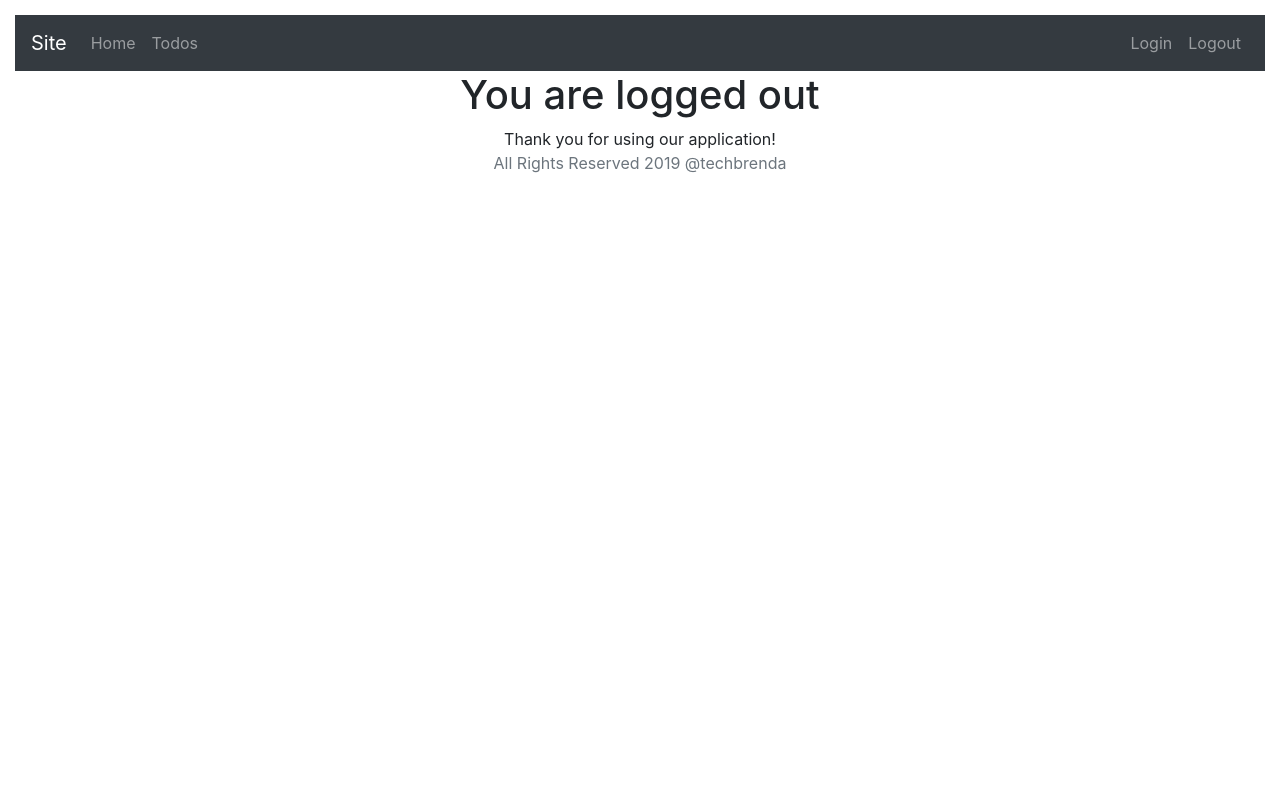
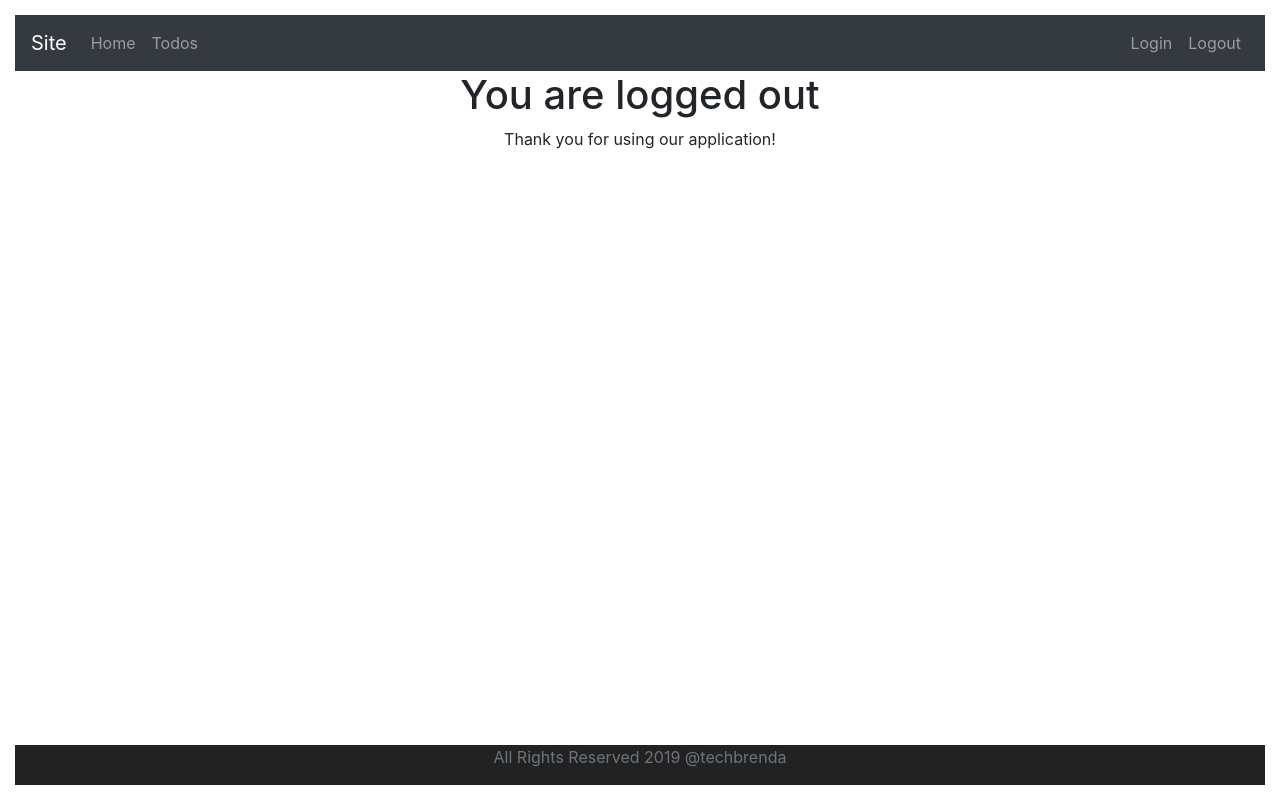
Before and after one commit to TechBrenda/todo-app, a React (Create React App) app in the folder todo-app/: page /logout in a window 1280 px wide. Built offline with nearby package versions, Linux system fonts and the light colour scheme.

Commit message:
Adjust footer styling

```diff
--- a/todo-app/src/components/todo/TodoApp.css
+++ b/todo-app/src/components/todo/TodoApp.css
@@ -1,3 +1,12 @@
 body {
   padding: 15px;
 }
+
+.footer {
+  position: absolute;
+  bottom: 15px;
+  left: 15px;
+  right: 15px;
+  height: 40px;
+  background-color: #222222;
+}
--- a/todo-app/src/components/todo/TodoList.js
+++ b/todo-app/src/components/todo/TodoList.js
@@ -29,7 +29,7 @@ class TodoList extends Component {
 
   render () {
     return (
-      <div>
+      <div class='container'>
         <h1>List Todos</h1>
         <table class='table'>
           <thead>
```
